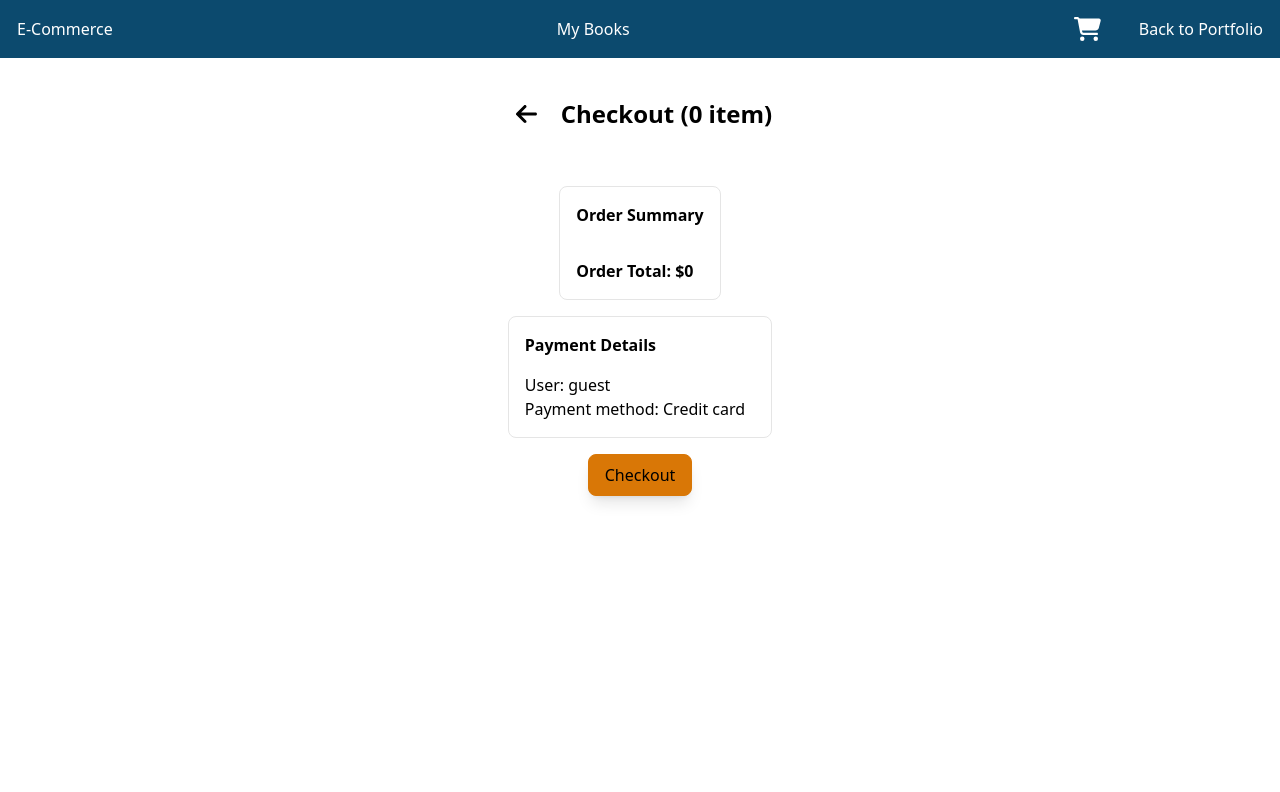
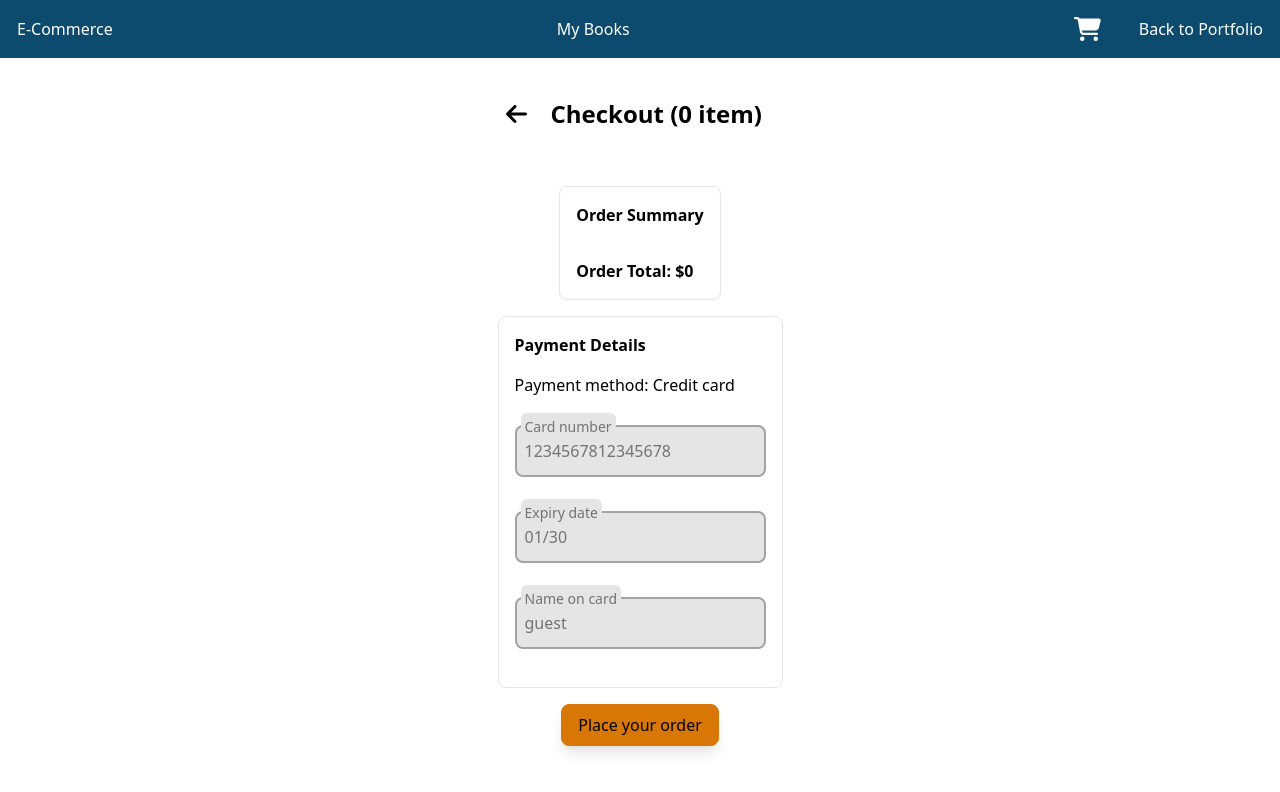
Before and after one commit to Cody06/Portfolio, a Next.js app: page /ecommerce/cart/checkout in a window 1280 px wide. Shown: the top 792 px of the page. Built offline with nearby package versions, Linux system fonts and the light colour scheme.

Commit message:
Add temporary inputs to Ecommerc/cart

```diff
--- a/src/app/ecommerce/cart/checkout/page.tsx
+++ b/src/app/ecommerce/cart/checkout/page.tsx
@@ -7,6 +7,7 @@ import { FontAwesomeIcon } from '@fortawesome/react-fontawesome';
 import { faArrowLeft } from '@fortawesome/free-solid-svg-icons';
 import Link from 'next/link';
 import { iconHoverBg } from '@/components/ui/tailwindStyles';
+import Input from '@/components/ui/Input';
 
 export default function Page() {
     // For now, checkout will be a simple layout
@@ -16,7 +17,7 @@ export default function Page() {
         cartItems.length > 1 ? `${cartItems.length} items` : `${cartItems.length} item`;
     const totalPrice = cartItems?.reduce((accumulator, item) => accumulator + item.price, 0);
 
-    const handleCheckout = () => {
+    const handleSubmit = () => {
         checkout();
         router.push('/ecommerce/my-books');
     };
@@ -47,14 +48,45 @@ export default function Page() {
                 <span className="font-bold">Order Total: ${totalPrice}</span>
             </section>
 
-            <section className={`w-full ${commonStyle}`}>
-                <h2 className="font-bold mb-4">Payment Details</h2>
-                <p>User: guest</p>
-                <section>
-                    <h3>Payment method: Credit card</h3>
-                </section>
-            </section>
-            <PrimaryButton label="Checkout" onClick={handleCheckout} />
+            <form onSubmit={handleSubmit} className="w-full flex flex-col items-center gap-y-4">
+                <div className={`w-full ${commonStyle}`}>
+                    <h2 className="font-bold mb-4">Payment Details</h2>
+                    <section>
+                        <h3 className="font-medium mb-4">Payment method: Credit card</h3>
+                        <Input
+                            id="card"
+                            label="Card number"
+                            disabled
+                            maxLength={16}
+                            name="card"
+                            type="number"
+                            value={1234567812345678}
+                            onChange={() => null}
+                        />
+                        <Input
+                            id="expiry"
+                            label="Expiry date"
+                            disabled
+                            maxLength={4}
+                            name="expiry"
+                            type="text"
+                            value="01/30"
+                            onChange={() => null}
+                        />
+                        <Input
+                            id="name"
+                            label="Name on card"
+                            disabled
+                            maxLength={50}
+                            name="name"
+                            type="text"
+                            value="guest"
+                            onChange={() => null}
+                        />
+                    </section>
+                </div>
+                <PrimaryButton label="Place your order" type="submit" />
+            </form>
         </main>
     );
 }
```
